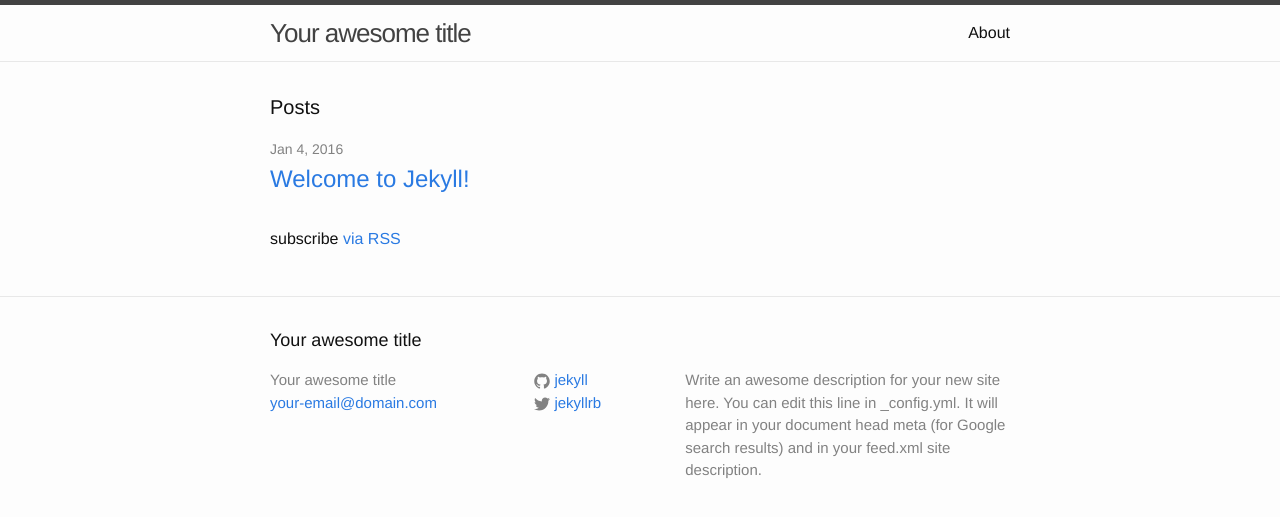
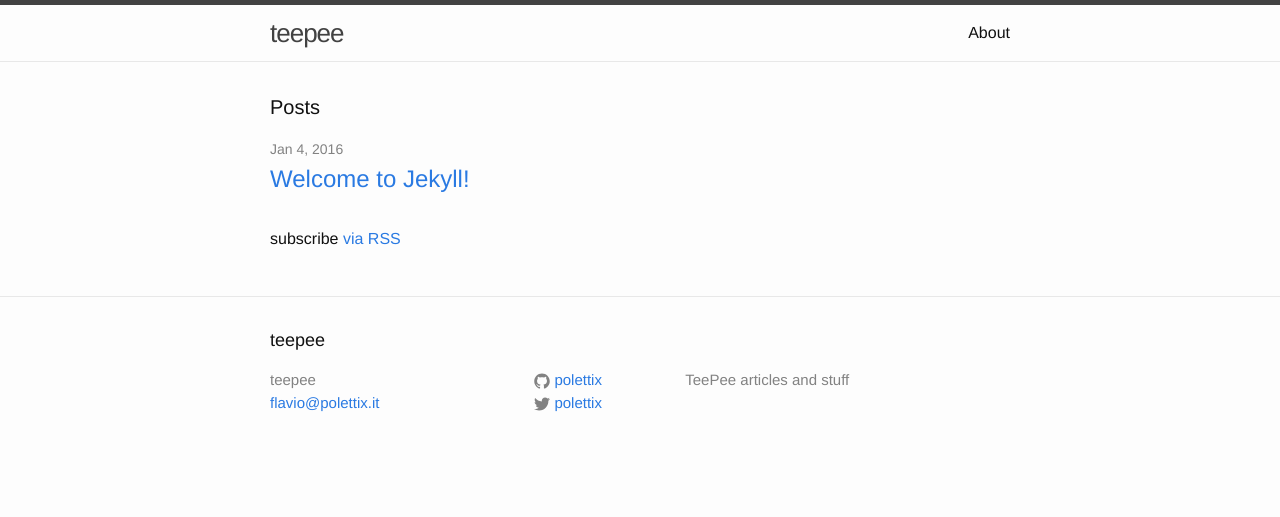
Before and after one commit to polettix/teepee, a Jekyll site: the page built from index.html, in a window 1280 px wide. Shown: the top 517 px of the page. Built offline with Jekyll 4.4.1, drawn with Linux system fonts in a browser that asks for light colours.

Commit message:
set right configuration for teepee site

```diff
--- a/_config.yml
+++ b/_config.yml
@@ -1,14 +1,12 @@
 # Site settings
-title: Your awesome title
-email: your-email@domain.com
-description: > # this means to ignore newlines until "baseurl:"
-  Write an awesome description for your new site here. You can edit this
-  line in _config.yml. It will appear in your document head meta (for
-  Google search results) and in your feed.xml site description.
-baseurl: "" # the subpath of your site, e.g. /blog/
-url: "http://yourdomain.com" # the base hostname & protocol for your site
-twitter_username: jekyllrb
-github_username:  jekyll
+title: teepee
+email: flavio@polettix.it
+description: >
+    TeePee articles and stuff
+baseurl: "/teepee/"
+url: "http://github.polettix.it/"
+twitter_username: polettix
+github_username:  polettix
 
 # Build settings
 markdown: kramdown
```
